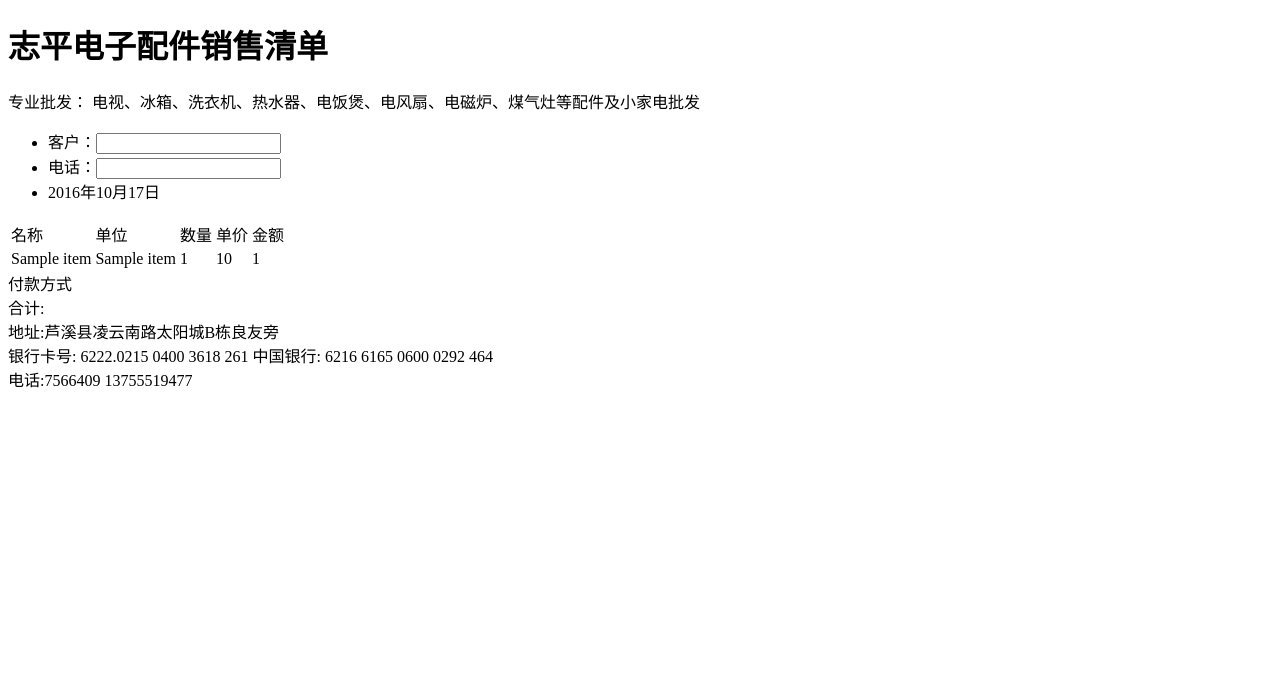
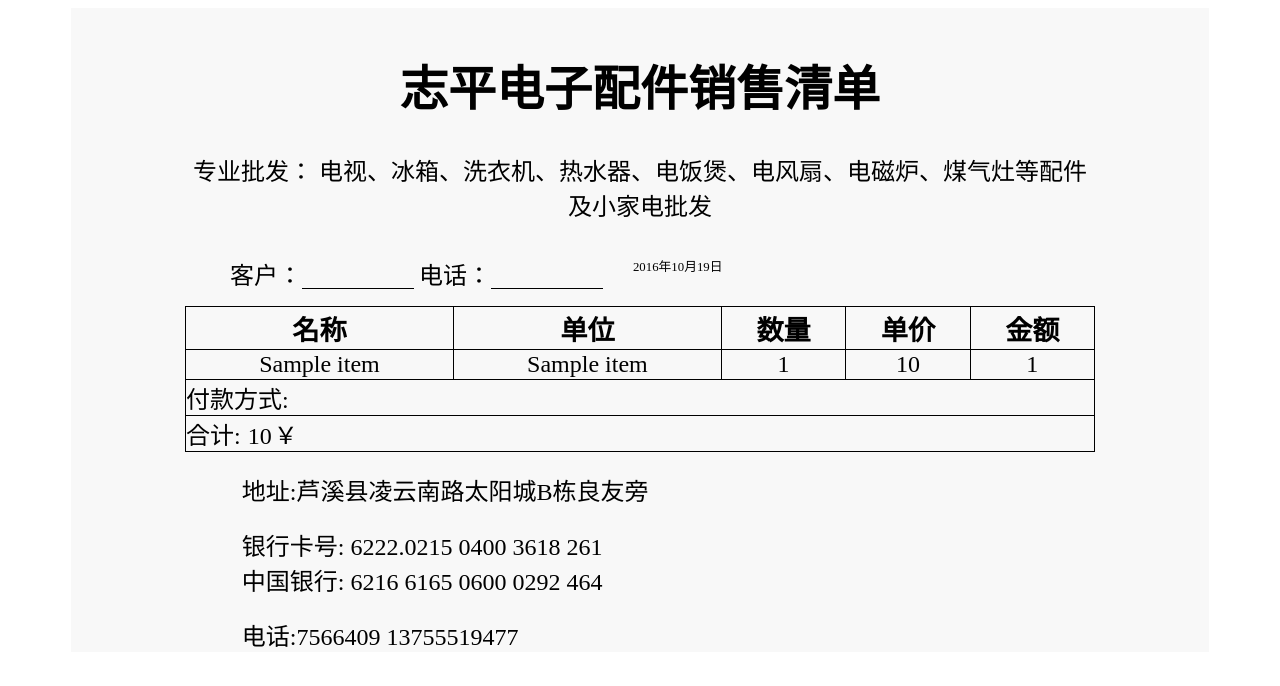
Before and after one commit to malongge/inventory, a Django app: template store/templates/admin/liuzhiping/report.html in a window 1280 px wide. Shown: the top 686 px of the page. Run offline with Django 3.2, Linux system fonts and the light colour scheme; data comes from the database, SQL or seed files in the repository; both versions use the stored data as it was after the commit; tables that the repository leaves empty hold one stand-in row (values such as "Sample post"); the template is opened without the code that fills it: values that come from a table or form of the project are taken from there, most other values are stand-ins (such as "Sample title", 1, 10 or a date in 2020).

Commit message:
打印清单

```diff
--- a/store/templates/admin/liuzhiping/report.html
+++ b/store/templates/admin/liuzhiping/report.html
@@ -1,26 +1,196 @@
+{% load store_tag %}
 <!DOCTYPE html>
 <html lang="en">
 <head>
     <meta charset="UTF-8">
     <title>Title</title>
+    <style type="text/css">
+        {#        .container {#}
+        {#            margin: auto;#}
+        {#            vertical-align: middle;#}
+        {#        }#}
+        .container {
+            width: 90%;
+{#            height: 80px;#}
+            background: #f8f8f8;
+            margin: auto;
+            padding-top: 10px;
+            text-align: center;
+            font-size: 1.5rem;
+        }
+
+        .width {
+            width: 80%;
+            margin: auto;
+        }
+
+        .ad-title {
+{#            width: 500px;#}
+{#            margin: auto;#}
+            margin-bottom: 10px;
+        }
+
+        .title {
+            padding-bottom: 5px;
+            overflow: hidden;
+            margin-bottom: 10px;
+        }
+
+        .title ul {
+            display: block;
+            list-style-type: none;
+{#            height: 30px;#}
+            clear: both;
+        }
+
+        ul li {
+    display: block;
+    float: left;
+    margin-left: 5px;
+        }
+
+        .data-list {
+            clear: both;
+        }
+
+        .data-list table {
+{#            width: 500px;#}
+{#            margin: auto;#}
+            border: 1px solid;
+            border-collapse: collapse;
+        }
+
+        table thead {
+            margin: 2px 0;
+            font-size: 1.7rem;
+            font-weight: bold;
+        }
+
+        td {
+            border: 1px solid;
+        }
+
+        .count {
+{#        margin: auto;#}
+{#        width: 500px;#}
+        }
+
+        .count div {
+            border: 1px solid;
+            border-top-style: none;
+            text-align: left;
+{#            padding-left: 10px;#}
+        }
+        #count-all {
+            margin-left: 7px;
+            margin-right: 2px;
+            display: inline;
+            height: inherit;
+        }
+
+        input {
+            border:0;
+            border-bottom:1px solid black;
+            background-color: inherit;
+            width: 100px;
+            padding-right: 10px;
+        }
+
+        .time {
+            font-size: 0.8rem;
+            margin-left: 30px;
+        }
+
+        .footer {
+{#            width: 500px;#}
+{#            margin: auto;#}
+             width: 70%;
+            margin: auto;
+            text-align: left;
+            margin-top: 20px;
+        }
+
+        @page
+    {
+        size:  auto;   /* auto is the initial value */
+        margin: 0mm;  /* this affects the margin in the printer settings */
+    }
+    </style>
+    <script type="text/javascript">
+function doPrint() {
+bdhtml=window.document.body.innerHTML;
+sprnstr="<!--startprint-->";
+eprnstr="<!--endprint-->";
+prnhtml=bdhtml.substr(bdhtml.indexOf(sprnstr)+17);
+prnhtml=prnhtml.substring(0,prnhtml.indexOf(eprnstr));
+window.document.body.innerHTML=prnhtml;
+{#    pagesetup_null();#}
+window.print();
+   }
+{#    var hkey_root,hkey_path,hkey_key;#}
+{#hkey_root="HKEY_CURRENT_USER";#}
+{#hkey_path="\\Software\\Microsoft\\Internet Explorer\\PageSetup\\";#}
+{#//设置网页打印的页眉页脚为空#}
+{#function pagesetup_null(){#}
+{#try{#}
+{#var RegWsh = new ActiveXObject("WScript.Shell");#}
+{#hkey_key="header" ;#}
+{#RegWsh.RegWrite(hkey_root+hkey_path+hkey_key,"");#}
+{#hkey_key="footer";#}
+{#RegWsh.RegWrite(hkey_root+hkey_path+hkey_key,"")#}
+{#}catch(e){}#}
+{#}#}
+
+</script>
 </head>
 <body>
-<h1>{{ report.title }}</h1>
-<div class="ad-title">{{ report.ad }}</div>
-<div class="title"><ul><li><label>客户：</label><input type="input"></li>
-    <li><label>电话：</label><input type="input"></li><li>2016年10月17日</li></ul></div>
+<!--startprint-->
+<div class="container">
+    <h1>{{ report.title }}</h1>
+    <div class="ad-title width">{{ report.ad }}</div>
+    <div class="title width">
+        <ul>
+            <li><label>客户：</label><input type="input"></li>
+            <li><label>电话：</label><input type="input"></li>
+            <li class="time">{% my_time %}</li>
+        </ul>
+    </div>
+    <div class="data-list">
+    <table class="width">
+        <thead>
+        <tr>
+            <td>名称</td>
+            <td>单位</td>
+            <td>数量</td>
+            <td>单价</td>
+            <td>金额</td>
+        </tr>
+        </thead>
+        <tbody>
+        {% for item in data %}
+            <tr>
+                <td>{{ item.goods_name }}</td>
+                <td>{{ item.unit_name }}</td>
+                <td>{{ item.num }}</td>
+                <td>{{ item.last_price }}</td>
+                <td>{{ item.count }}</td>
+            </tr>
+        {% endfor %}
+        </tbody>
+    </table>
+    </div>
+    <div class="count width">
+        <div>付款方式:</div>
+        <div>合计:<p id="count-all">{{ price }}</p>￥</div>
+    </div>
+    <div class="footer">地址:{{ report.address }}</div>
+    <div class="footer">{{ report.remark | linebreaksbr }}</div>
+    <div class="footer">电话:{{ report.phone }}</div>
+</div>
+<!--endprint-->
+{#<div style="margin: auto; width: 500px;"><a href="javascript:void(0);" style="display: block; float: right" onClick="doPrint()">打印</a></div>#}
 
-<table><thead><tr><td>名称</td><td>单位</td><td>数量</td><td>单价</td><td>金额</td></tr></thead>
-<tbody>
-{% for item in data %}
-    <tr><td>{{ item.goods_name }}</td><td>{{ item.unit_name }}</td>
-        <td>{{ item.num }}</td><td>{{ item.last_price }}</td><td>{{ item.count }}</td></tr>
-{% endfor %}
-</tbody>
-</table>
-<div class="count"><div>付款方式</div><div>合计:</div></div>
-<div>地址:{{ report.address }}</div>
-<div>{{ report.remark }}</div>
-<div>电话:{{ report.phone }}</div>
+
 </body>
+
 </html>
--- /dev/null
+++ b/store/templatetags/store_tag.py
@@ -0,0 +1,24 @@
+#!/usr/bin/env python
+# -*- coding: UTF-8 -*-
+#
+# Created by malongge on 2016/10/18
+#
+
+from __future__ import unicode_literals
+import datetime
+from django import template
+import logging
+
+logger = logging.getLogger(__name__)
+
+register = template.Library()
+
+
+@register.simple_tag(name="my_time")
+def current_time():
+    return datetime.datetime.now().strftime('%Y{}%m{}%d{}').format('年', '月', '日')
+
+
+@register.filter(name='new_line')
+def replace_new_line(value):
+    return value.replace('\n', ' <br> ')
```
Also changed, not shown: store/admin.py (+31 -15 lines), store/static/store/js/order.js (+6 -2 lines), store.db, store/templatetags/__init__.py (added).
